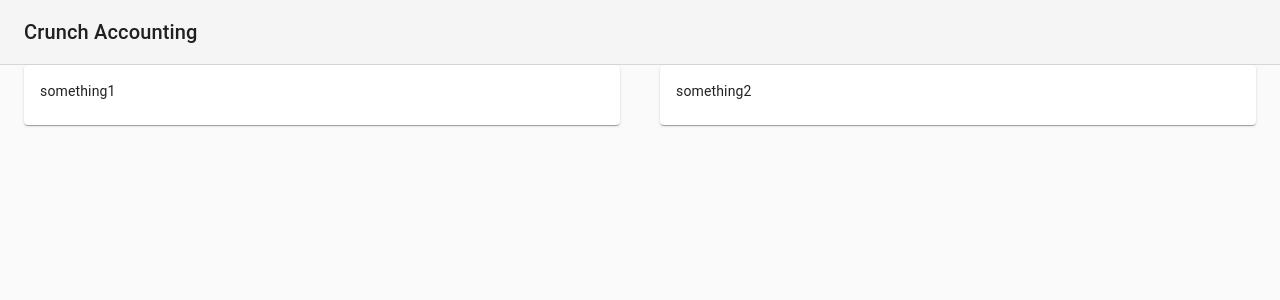
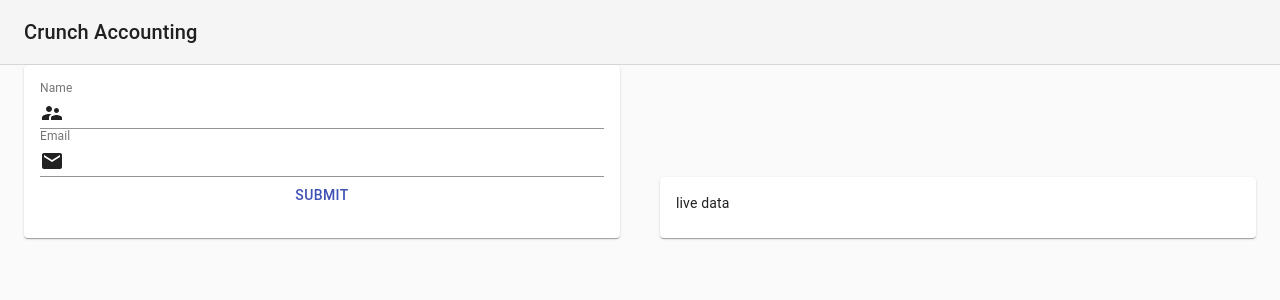
Before and after one commit to alias8/form-example, a React (Create React App) app: page / in a window 1280 px wide. Shown: the top 300 px of the page. Built offline with nearby package versions, Linux system fonts and the light colour scheme.

Commit message:
add formik

```diff
--- /dev/null
+++ b/src/InputForm/form.tsx
@@ -0,0 +1,71 @@
+import React from "react";
+import Button from "@material-ui/core/Button";
+import TextField from "@material-ui/core/TextField";
+import InputAdornment from "@material-ui/core/InputAdornment";
+import NameIcon from "@material-ui/icons/SupervisorAccount";
+import LockIcon from "@material-ui/icons/Lock";
+import EmailIcon from "@material-ui/icons/Email";
+
+export const Form = props => {
+    const {
+        values: { name, email, password, confirmPassword },
+        errors,
+        touched,
+        handleSubmit,
+        handleChange,
+        isValid,
+        setFieldTouched
+    } = props;
+    const change = (name, e) => {
+        e.persist();
+        handleChange(e);
+        setFieldTouched(name, true, false);
+    };
+    return (
+        <form onSubmit={() => {}}>
+            <TextField
+                id="name"
+                name="name"
+                helperText={touched.name ? errors.name : ""}
+                error={touched.name && Boolean(errors.name)}
+                label="Name"
+                value={name}
+                onChange={change.bind(null, "name")}
+                fullWidth
+                InputProps={{
+                    startAdornment: (
+                        <InputAdornment position="start">
+                            <NameIcon />
+                        </InputAdornment>
+                    )
+                }}
+            />
+            <TextField
+                id="email"
+                name="email"
+                helperText={touched.email ? errors.email : ""}
+                error={touched.email && Boolean(errors.email)}
+                label="Email"
+                fullWidth
+                value={email}
+                onChange={change.bind(null, "email")}
+                InputProps={{
+                    startAdornment: (
+                        <InputAdornment position="start">
+                            <EmailIcon />
+                        </InputAdornment>
+                    )
+                }}
+            />
+            <Button
+                type="submit"
+                fullWidth
+                variant="text"
+                color="primary"
+                disabled={!isValid}
+            >
+                Submit
+            </Button>
+        </form>
+    );
+};
--- /dev/null
+++ b/src/InputForm/index.tsx
@@ -0,0 +1,57 @@
+import React, { Component } from "react";
+import { Formik } from "formik";
+import withStyles from "@material-ui/core/styles/withStyles";
+import * as yup from "yup";
+import Paper from "@material-ui/core/Paper";
+import {Form} from "./form";
+import {createStyles, Theme} from "@material-ui/core";
+
+const styles = (theme: Theme) => createStyles({
+    paper: {
+        marginTop: theme.spacing(8),
+        display: "flex",
+        flexDirection: "column",
+        alignItems: "center",
+        padding: `${theme.spacing(5)}px ${theme.spacing(5)}px ${theme
+            .spacing(5)}px`
+    },
+    container: {
+        maxWidth: "200px"
+    }
+});
+
+const validationSchema = yup.object().shape({
+    name: yup.string()
+        .typeError("Enter a name")
+        .required("Name is required"),
+    email: yup.string()
+        .email("Enter a valid email")
+        .required("Email is required"),
+});
+
+class InputForm extends Component {
+    constructor(props) {
+        super(props);
+        this.state = {};
+    }
+
+    render() {
+        const classes = this.props;
+        const values = { name: "", email: ""};
+        return (
+            <Formik
+                render={props => <Form {...props} />}
+                initialValues={values}
+                validationSchema={validationSchema}
+                onSubmit={(values, { setSubmitting }) => {
+                    setTimeout(() => {
+                        alert(JSON.stringify(values, null, 2));
+                        setSubmitting(false);
+                    }, 1000);
+                }}
+            />
+        );
+    }
+}
+
+export default withStyles(styles)(InputForm);
--- a/src/ParentContainer.tsx
+++ b/src/ParentContainer.tsx
@@ -13,6 +13,7 @@
 import Link from '@material-ui/core/Link';
 import { makeStyles } from '@material-ui/core/styles';
 import Container from '@material-ui/core/Container';
+import InputForm from "./InputForm";
 
 const useStyles = makeStyles(theme => ({
     '@global': {
@@ -65,7 +66,6 @@
     return (
         <>
             <CssBaseline />
-
             <AppBar position="static" color="default" elevation={0} className={classes.appBar}>
                 <Toolbar className={classes.toolbar}>
                     <Typography variant="h6" color="inherit" noWrap className={classes.toolbarTitle}>
@@ -79,14 +79,14 @@
                     <Grid item xs={6}>
                         <Card>
                             <CardContent>
-                                something1
+                                <InputForm/>
                             </CardContent>
                         </Card>
                     </Grid>
                     <Grid item xs={6}>
                         <Card>
                             <CardContent>
-                                something2
+                                live data
                             </CardContent>
                         </Card>
                     </Grid>
--- a/tsconfig.json
+++ b/tsconfig.json
@@ -10,7 +10,7 @@
     "skipLibCheck": true,
     "esModuleInterop": true,
     "allowSyntheticDefaultImports": true,
-    "strict": true,
+    "strict": false,
     "forceConsistentCasingInFileNames": true,
     "module": "esnext",
     "moduleResolution": "node",
```
Also changed, not shown: package.json (+6 -1 lines), 1 other file (tests, documents, lock files or other folders).
